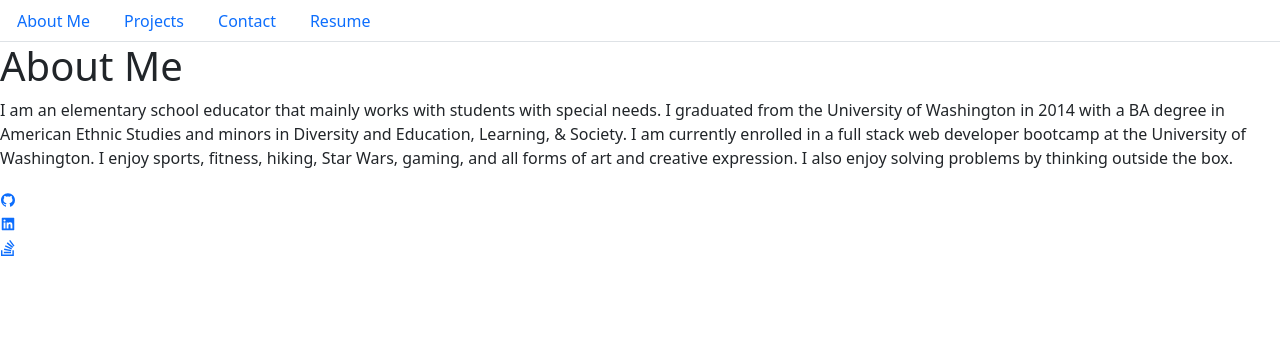
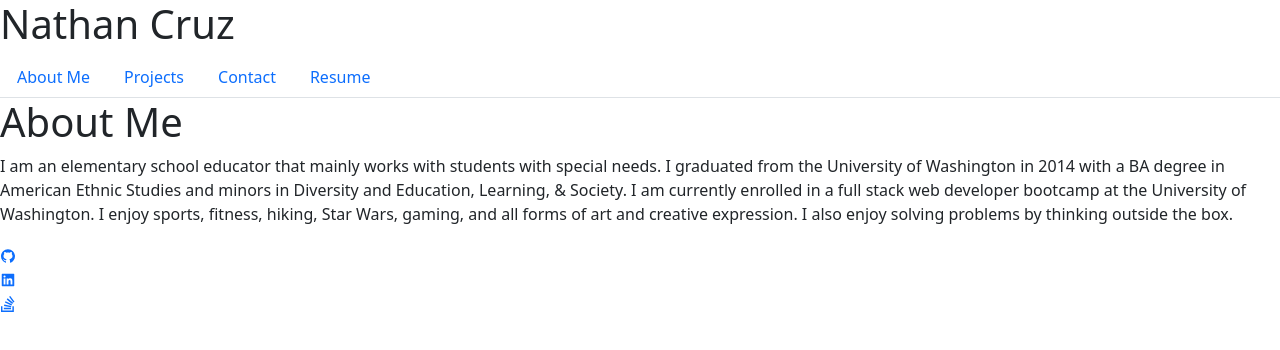
Before and after one commit to crzn24/ncruz-react-portfolio, a React (Create React App) app in the folder ncruz-react-portfolio/: page / in a window 1280 px wide. Shown: the top 350 px of the page. Built offline with nearby package versions, Linux system fonts and the light colour scheme.

Commit message:
Adds name to nav tabs header

```diff
--- a/ncruz-react-portfolio/src/components/NavTabs.js
+++ b/ncruz-react-portfolio/src/components/NavTabs.js
@@ -3,9 +3,10 @@ import React from "react";
 // Here we are using object destructuring assignment to pluck off our variables from the props object
 // We assign them to their own variable names
 function NavTabs({ currentPage, handlePageChange }) {
-    return (
+  return (
+    <div>
+      <h1>Nathan Cruz</h1>
       <ul className="nav nav-tabs">
-
         <li className="nav-item">
           <a
             href="#aboutme"
@@ -58,7 +59,8 @@ function NavTabs({ currentPage, handlePageChange }) {
           </a>
         </li>
       </ul>
-    );
+    </div>
+  );
 }
 
 export default NavTabs;
```
